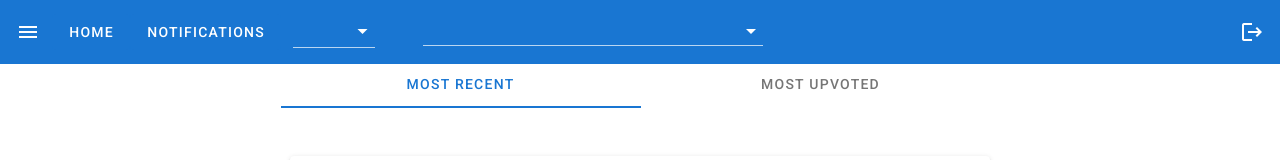
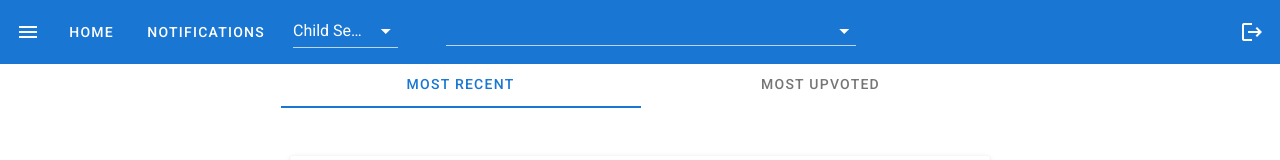
Before and after one commit to Rage-cmd/Educational-Repository, a Vue app in the folder frontend/client-app/: page / in a window 1280 px wide. Shown: the top 160 px of the page. Built offline with nearby package versions, Linux system fonts and the light colour scheme.

Commit message:
added default search filter

```diff
--- a/frontend/client-app/src/components/NavBar/NavBar.vue
+++ b/frontend/client-app/src/components/NavBar/NavBar.vue
@@ -27,6 +27,7 @@
 
                         <v-select
                         :items="items"
+                        v-model="searchFilter"
                         ></v-select>
                         </v-container>
                     </v-col>
@@ -97,6 +98,10 @@ export default {
         navBarOptions:["Home","Notifications"],
         items:["Child Search","Tag","Post"],
         suggestionOptions:["CN","OS", "Lingo"],
-    })
+        searchFilter:"",
+    }),
+    created: function(){
+        this.searchFilter=this.items[0];
+    }
 }
 </script>
```
